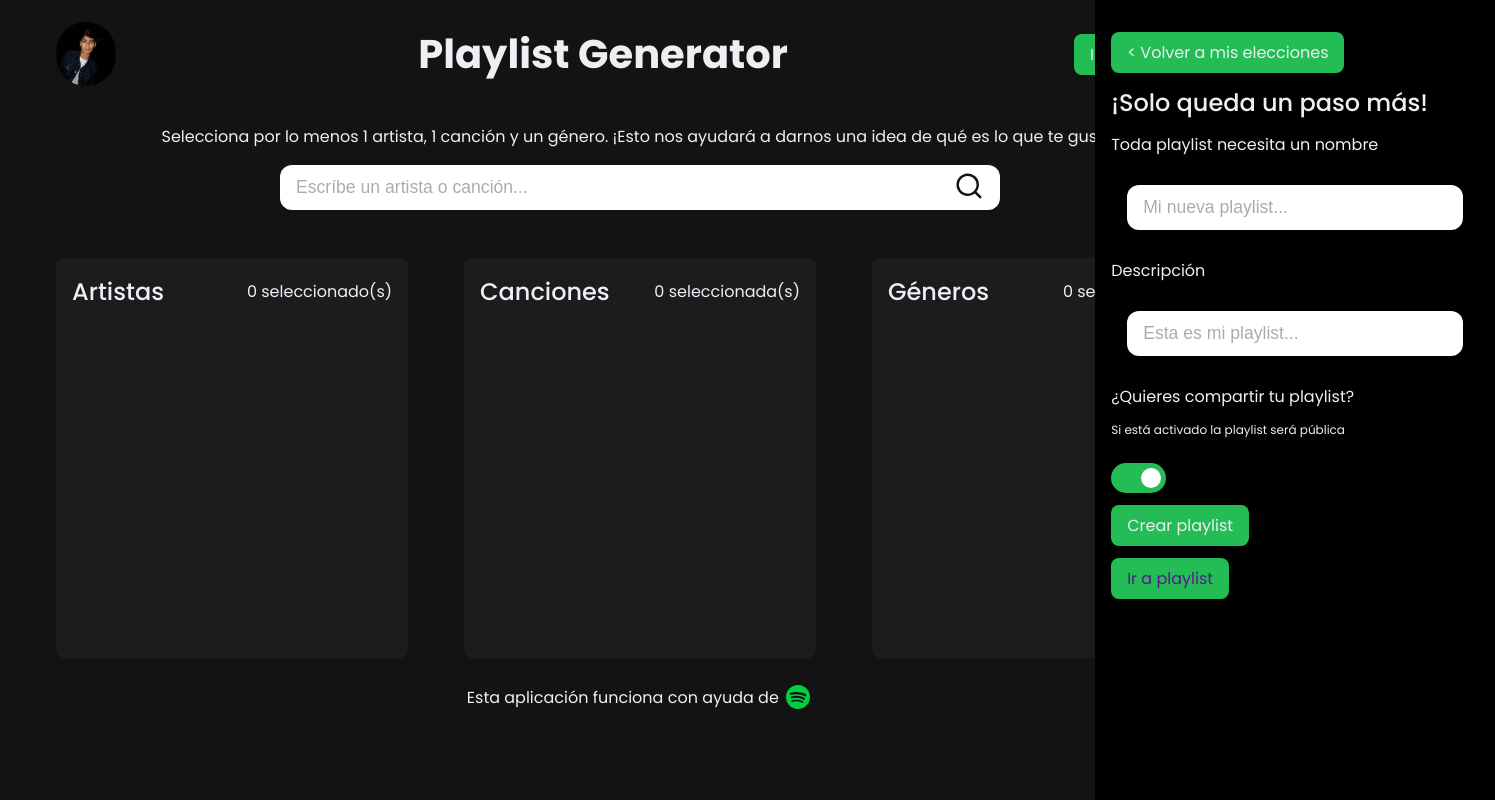
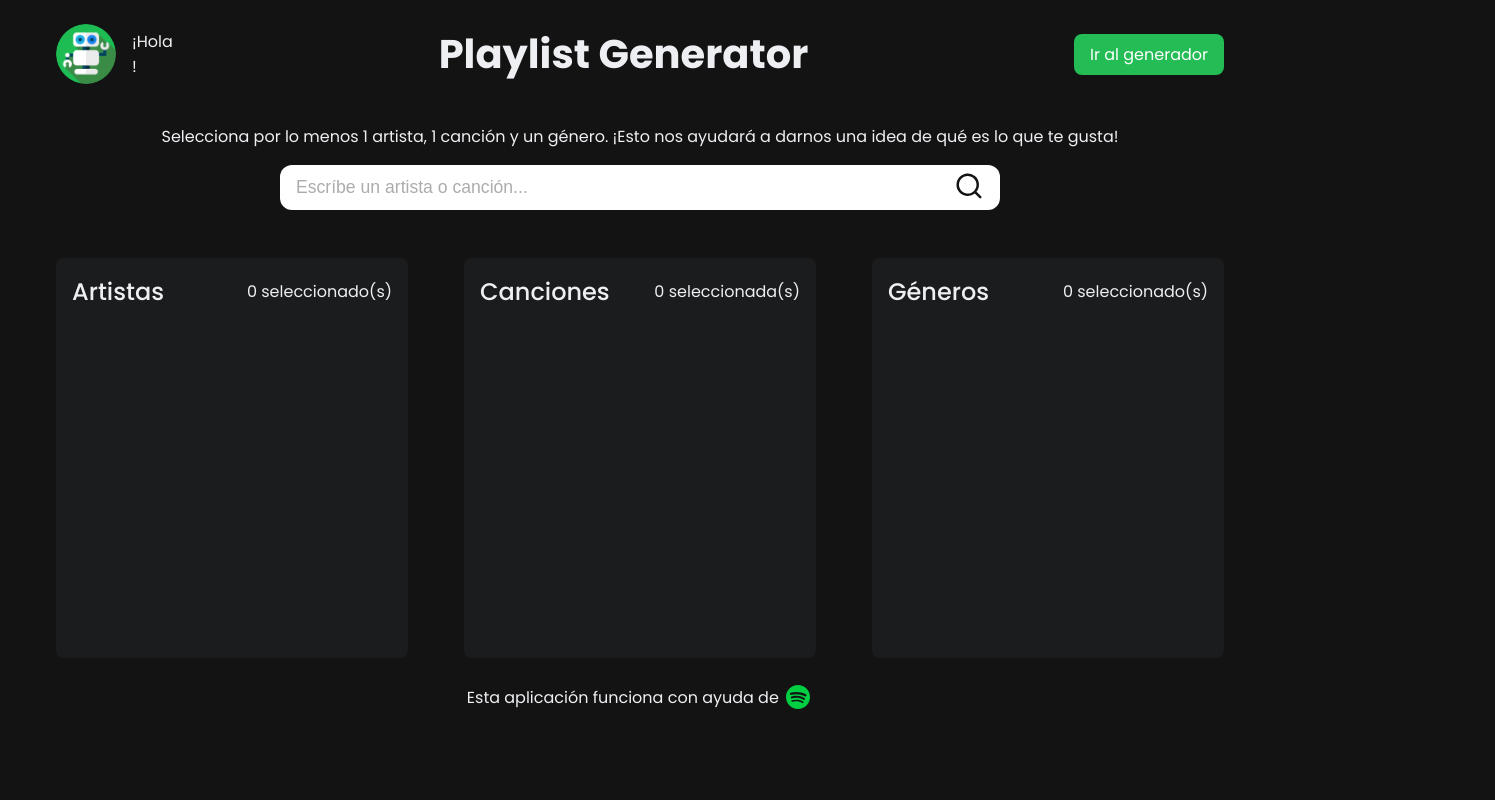
Before and after one commit to minfreack/playlist_generator, a React (Vite) app: page /generador in a window 1280 px wide. Shown: the whole page, 1495 px wide, since content can reach past the window. Built offline with nearby package versions, Linux system fonts and the light colour scheme.

Commit message:
Profile and Welcome page fixed

```diff
--- a/package.json
+++ b/package.json
@@ -1,10 +1,13 @@
 {
   "name": "playlist-generator",
+  "homepage": "https://minfreack.github.io/playlist_generator",
   "version": "0.0.0",
   "scripts": {
     "dev": "vite",
     "build": "vite build",
-    "serve": "vite preview"
+    "serve": "vite preview",
+    "predeploy": "npm run build",
+    "deploy": "gh-pages -d build"
   },
   "dependencies": {
     "axios": "^0.21.3",
@@ -19,6 +22,7 @@
     "babel-eslint": "^10.1.0",
     "eslint": "^7.32.0",
     "eslint-plugin-react": "^7.25.1",
+    "gh-pages": "^3.2.3",
     "vite": "^2.5.2"
   }
 }
--- a/src/components/Commons/Button.js
+++ b/src/components/Commons/Button.js
@@ -3,6 +3,7 @@ import styled from 'styled-components';
 export const Button = styled.a`
 border-radius: .5rem;
 background-color: #23BC55;
+color: #fff;
 cursor: pointer;
 text-decoration: none;
 text-align: center;
--- a/src/components/Generador/Generador.jsx
+++ b/src/components/Generador/Generador.jsx
@@ -26,7 +26,7 @@ export const Generador = () => {
 	const [songsUser, setSongsUser] = useState([]);
 	const [artistUser, setArtistUser] = useState([]);
 	const [genresUser, setGenresUser] = useState([]);
-	const [modal, setModal] = useState(true);
+	const [modal, setModal] = useState(false);
 	const [userId, setUserId] = useState('');
 
 	const getSpotifyParams = (hash) => {
--- a/src/components/Modal/Modal.jsx
+++ b/src/components/Modal/Modal.jsx
@@ -76,19 +76,14 @@ export const Modal = ({modal, setModal, token, userId, artistUser, songsUser, ge
 				playlistInfo.url = res.data.external_urls.spotify;
 				playlistInfo.id = res.data.id;
 				setUrlPlaylist(res.data.external_urls.spotify);
-				console.log('CREO PLAYLIST CON EXITO');
 			});
-			console.log(artists.substr(3));
-			console.log(genres.substr(3));
-			console.log(songs.substr(3));
-			await axios.get(`https://api.spotify.com/v1/recommendations?limit=10&seed_artists=${artists.substr(3)}&seed_genres=${genres.substr(3)}&seed_tracks=${songs.substr(3)}`,{
+			await axios.get(`https://api.spotify.com/v1/recommendations?limit=50&seed_artists=${artists.substr(3)}&seed_genres=${genres.substr(3)}&seed_tracks=${songs.substr(3)}`,{
 				headers: {
 					Authorization: 'Bearer '+ token,
 					Accept: 'application/json',
 				},
 			}).then(res => {
 				recommendations = res.data.tracks;
-				console.log('RECOMENDACIONES EXITOSAS');
 				for (const recommendation of recommendations) {
 					recommendationsURI += `%2C${recommendation.uri}`;
 				}
@@ -101,7 +96,6 @@ export const Modal = ({modal, setModal, token, userId, artistUser, songsUser, ge
 					'Content-Type': 'application/json',
 				},
 			});
-			console.log('Llenado correcto');
 		} catch (error) {
 			console.log(error);
 		}
--- a/src/components/ProfileInfo/ProfileInfo.jsx
+++ b/src/components/ProfileInfo/ProfileInfo.jsx
@@ -2,7 +2,7 @@ import React from 'react';
 import { SectionFlex } from '../Commons/SectionFlex';
 import { Img } from '../Commons/Img';
 import { P } from '../Commons/P';
-import profile from '../Images/test.png';
+import profile from '../Images/robot.png';
 import PropTypes from 'prop-types';
 
 export const ProfileInfo = ({username}) => {
@@ -11,7 +11,7 @@ export const ProfileInfo = ({username}) => {
 	return (
 		<SectionFlex direction="row" align="center" justify="center" gap="1rem">
 			<Img user src={profile} width={60}></Img>
-			<P>{username}</P>
+			<P>¡Hola <br/>{username}!</P>
 		</SectionFlex>
 	);
 };
--- a/src/components/Welcome/Welcome.jsx
+++ b/src/components/Welcome/Welcome.jsx
@@ -29,7 +29,7 @@ export const Welcome = () => {
 			<Title>Playlist Generator</Title>
 			<SectionGrid twoColumns>
 				<Img width={450} src={welcomeImg}></Img>
-				<SectionFlex direction="column" justify="center">
+				<SectionFlex direction="column" justify="center" gap="1rem">
 					<H2>¿Qué te parece si hoy escuchas algo totalmente nuevo?</H2>
 					<H3>Sabemos que algunas veces escuchar las mismas canciones es aburrido así que ¡déjanos hacerte una playlist!</H3>
 					<Button onClick={requestAuthorization}>¡Comenzar!</Button>
```
Also changed, not shown: src/components/Images/robot.png (added), 1 other file (tests, documents, lock files or other folders).
